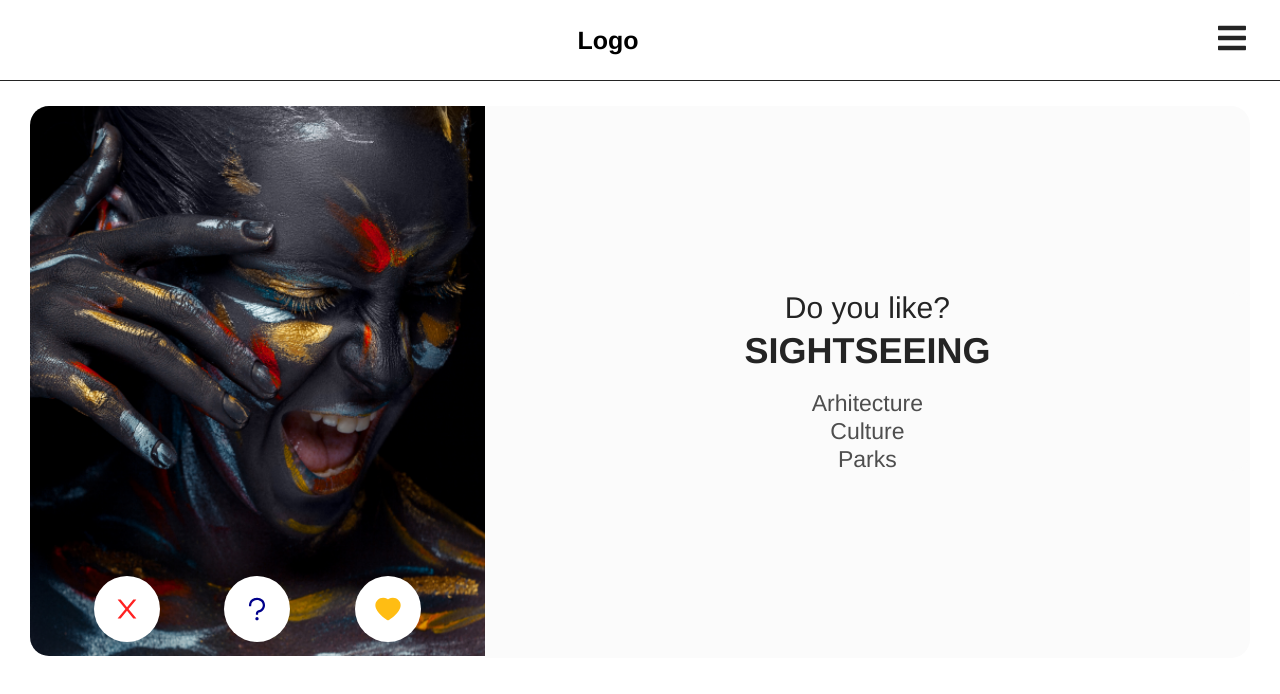
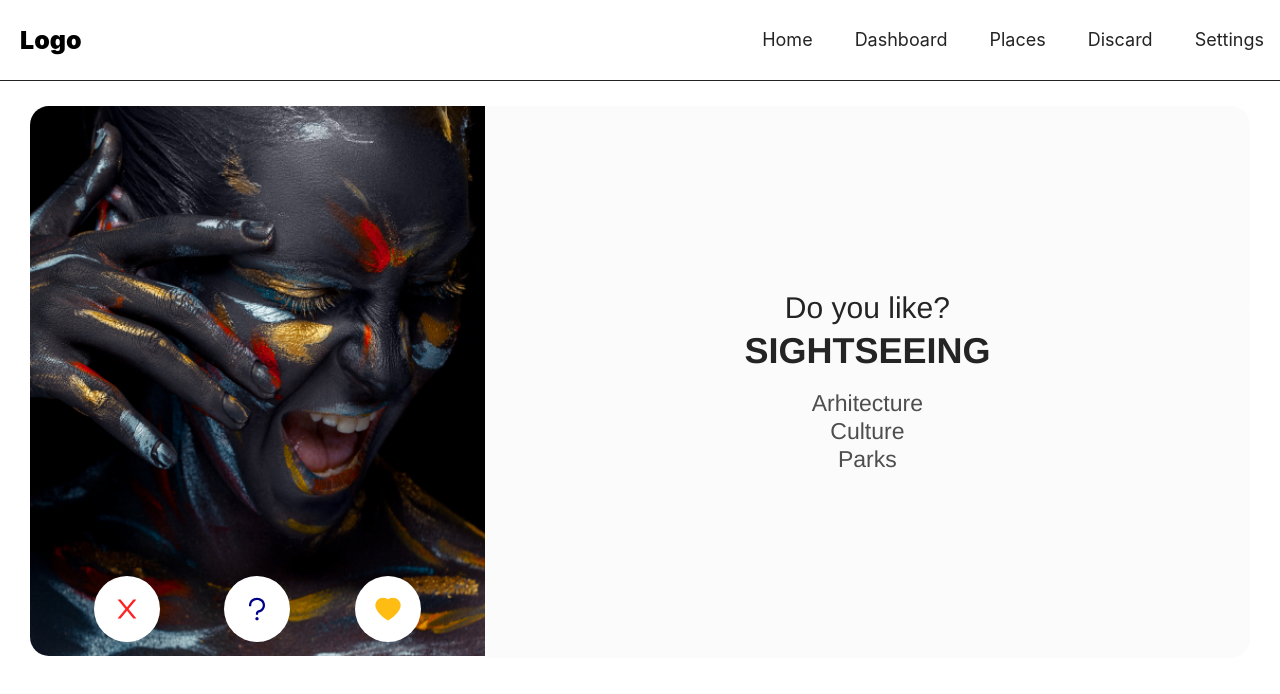
Before and after one commit to KosSid/boring_weekend_project, a React (Create React App) app in the folder client/: page / in a window 1280 px wide. Shown: the top 694 px of the page. Built offline with nearby package versions, Linux system fonts and the light colour scheme.

Commit message:
responsive header

```diff
--- a/client/src/components/Header/SidebarData.js
+++ b/client/src/components/Header/SidebarData.js
@@ -15,7 +15,7 @@ export const SidebarData = [
         cName: 'nav-menu-text'
     },
     {
-        title: 'More Places',
+        title: 'Places',
         path: '/places',
         icon: <IoIcons.IoIosHeart />,
         cName: 'nav-menu-text'
--- a/client/src/components/Header/index.js
+++ b/client/src/components/Header/index.js
@@ -15,30 +15,23 @@ const Header = () => {
         <>
             <IconContext.Provider value={{ color: '#242424' }}>
                 <div className='navbar'>
-                    <div className='navbar-logo'><h1>Logo</h1></div>
-                    <Link to='#' className='menu-bars'>
-                        <FaIcons.FaBars onClick={showSidebar} />
-                    </Link>
-                </div>
-                <nav className={sidebar ? 'nav-menu active' : 'nav-menu'}>
-                    <ul className='nav-menu-items' onClick={showSidebar}>
-                        <li className='nav-menu-toggle'>
-                            <Link to='#' className='menu-bars'>
-                                <AiIcons.AiOutlineClose />
-                            </Link>
-                        </li>
+                    <h1 className='navbar-logo'>Logo</h1>
+                    <div className="menu-icon" onClick={showSidebar}>
+                        {sidebar ? <AiIcons.AiOutlineClose/> :<FaIcons.FaBars/>}
+                    </div>
+                    <ul className={sidebar ? 'nav-menu active' : 'nav-menu'}>
                         {SidebarData.map((item, index) => {
                             return (
                                 <li key={index} className={item.cName}>
                                     <Link to={item.path}>
-                                        {item.icon}
+                                        {sidebar && item.icon}
                                         <span>{item.title}</span>
                                     </Link>
                                 </li>
                             );
                         })}
                     </ul>
-                </nav>
+                </div>
             </IconContext.Provider>
         </>
     );
--- a/client/src/components/Header/style.scss
+++ b/client/src/components/Header/style.scss
@@ -1,83 +1,108 @@
 .navbar {
-  font-family: 'Helvetica Neue', sans-serif;
   height: 80px;
   display: flex;
-  justify-content: flex-end;
+  position: relative;
+  justify-content: space-between;
   align-items: center;
   border-bottom: 1px solid #242424;
 
   &-logo {
-    margin: 0 auto;
+
     font-size: 25px;
     font-weight: 900;
-
+    justify-self: flex-start;
+    margin-left: 20px;
   }
 }
 
-.menu-bars {
-  margin-right: 2rem;
-  font-size: 2rem;
-  background: none;
-  color: #242424;
-}
-
 .nav-menu {
-  background-color: #fff;
-  width: 250px;
-  height: 100vh;
   display: flex;
-  justify-content: center;
-  position: fixed;
-  top: 0;
+  flex-direction: column;
+  width: 240px;
+  height: 500px;
+  top: 80px;
   right: -100%;
-  transition: 850ms;
+  opacity: 1;
+  transition: all .5s ease;
   border-left: 1px solid #242424;
-
-  &-items {
-    width: 100%;
-    padding: 0 0;
-  }
-
-  &-toggle {
-    background-color: #fff;
-    width: 100%;
-    height: 50px;
-    display: flex;
-    justify-content: flex-end;
-    align-items: center;
-  }
+  position: absolute;
 
   &-text {
-    display: flex;
-    justify-content: flex-start;
-    align-items: center;
-    padding: 8px 0 8px 16px;
-    list-style: none;
-    height: 60px;
+    text-align: center;
+    padding: 2rem;
+    display: table;
   }
 
   &-text a {
     text-decoration: none;
     color: #242424;
-    font-size: 18px;
-    width: 95%;
-    height: 100%;
     display: flex;
     align-items: center;
-    padding: 0 16px;
-    border-radius: 4px;
-  }
-
-  &-text a:hover {
-    background-color: #03ADD2;
+    & svg{
+      margin-right: 10px;
+    }
   }
 }
 
-.nav-menu.active {
+.active {
+  background-color: #ffff;
   right: 0;
-  transition: 350ms;
+  opacity: 1;
+  transition: all .5s ease;
+  z-index: 1;
 }
 
-span {
-  margin-left: 16px;
+.menu-icon {
+  display: block;
+  transform: translate(-100% 60%);
+  font-size: 1.8rem;
+  margin-right: 1rem;
+  cursor: pointer;
 }
+
+@media screen and (min-width: 992px) {
+  .nav-menu {
+    display: grid;
+    grid-template-columns: repeat(5, auto);
+    grid-gap: 10px;
+    list-style: none;
+    text-align: center;
+    justify-content: center;
+    align-items: center;
+    height: auto;
+    width: auto;
+    position: static;
+    border-left: none;
+
+    &-items {
+      width: 100%;
+      padding: 0 0;
+    }
+
+    &-text {
+      color: #242424;
+      text-decoration: none;
+      padding: 0.5rem 1rem;
+    }
+
+    &-text a {
+      font-size: 18px;
+      width: 95%;
+      height: 100%;
+      border-radius: 4px;
+    }
+
+    &-text a:hover {
+      color: #03ADD2;
+      transition: all .2s ease-out;
+    }
+
+    &-text a:focus {
+      color: #03ADD2;
+      transition: all .2s ease-out;
+    }
+  }
+  .menu-icon {
+    display: none;
+  }
+}
--- a/package.json
+++ b/package.json
@@ -4,10 +4,10 @@
   "description": "",
   "main": "index.js",
   "scripts": {
-    "test": "echo \"Error: no test specified\" && exit 1"
+    "test": "echo \"Error: no test specified\" && exit 1",
+    "all": "concurrently \"(npm run server --prefix server/ )\" \"(npm run start --prefix client/)\""
   },
   "repository": {
-    "all": "concurrently \"(npm run server --prefix server/ )\" \"(npm run start --prefix client/)\"",
     "type": "git",
     "url": "git+https://github.com/KosSid/boring_weekend_project.git"
   },
```
